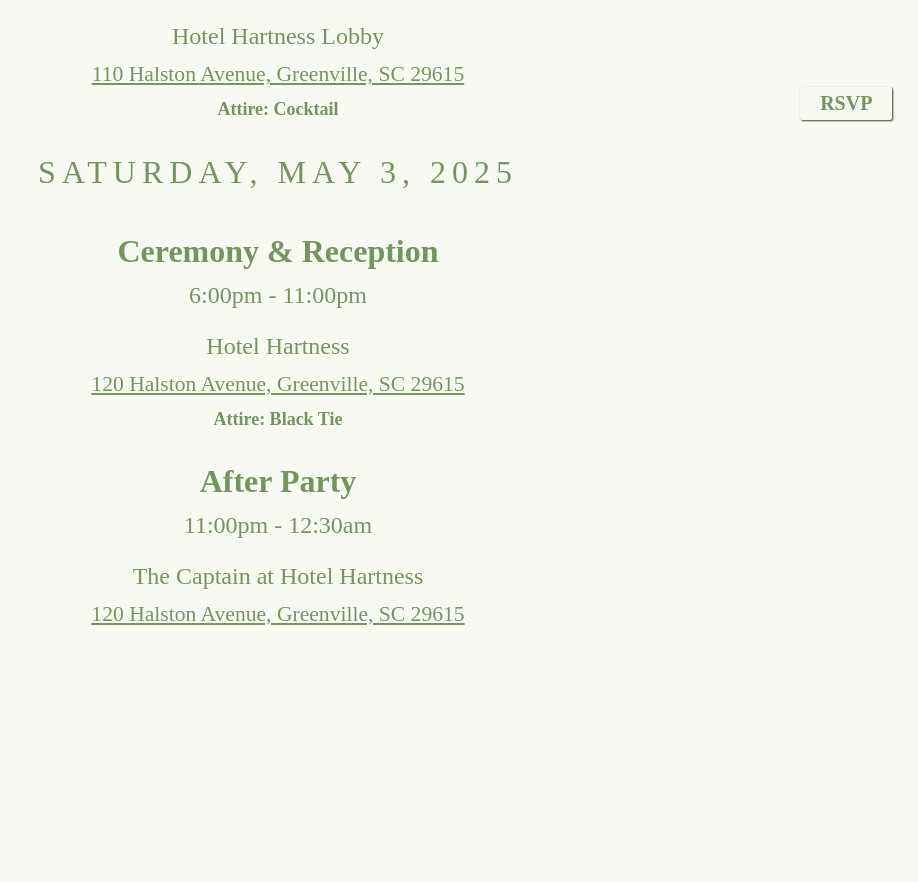
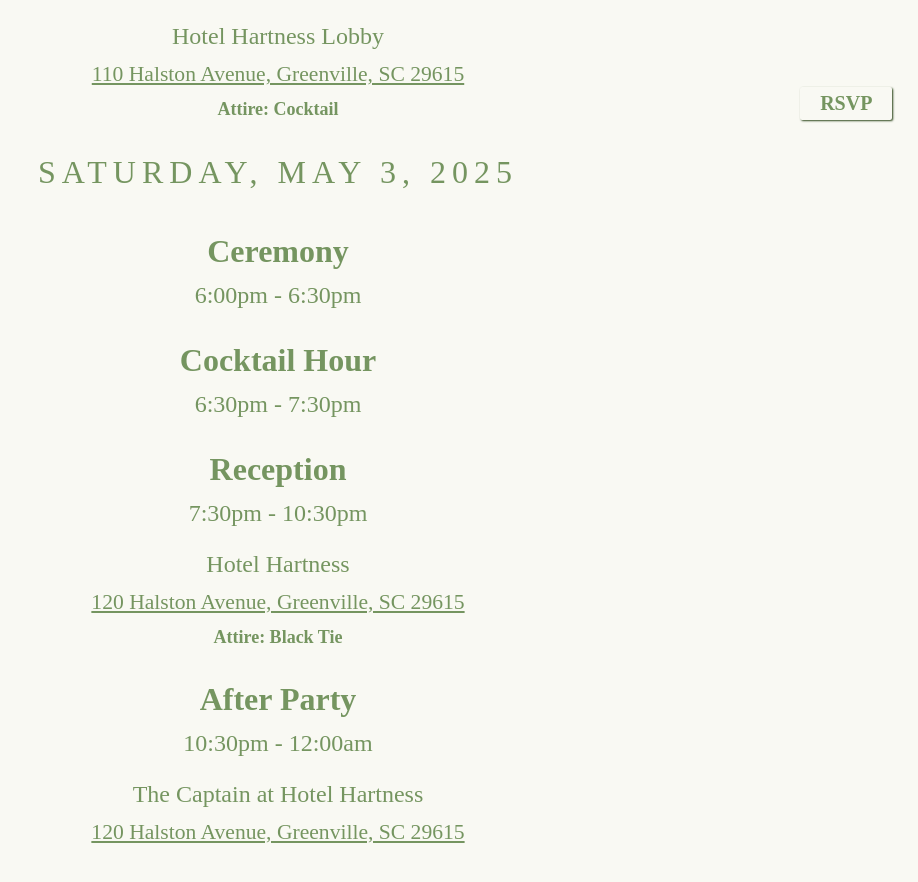
Before and after one commit to colecrum26/wedding, a React (Create React App) app in the folder wedding-website/: page /schedule in a window 1280 px wide. Shown: the part 640-1522 px from the top of the page, without its empty margins (362-1280 px from the left). Before the commit the page ends 1307 px from the top, so only its background shows below. Built offline with nearby package versions, Linux system fonts and the light colour scheme.

Commit message:
recentered registry page

```diff
--- a/wedding-website/src/App.css
+++ b/wedding-website/src/App.css
@@ -9,8 +9,6 @@
 
 * {
   box-sizing: border-box;
-  /* padding: 0;
-  margin: 0; */
 }
 
 html {
@@ -26,7 +24,7 @@ body {
   font-family: "Libre Baskerville";
   min-height: 100vh;
   overflow-x: hidden;
-  width: 100vw;
+  /* width: 100vw; */
 }
 
 div {
@@ -34,7 +32,7 @@ div {
   flex-direction: column;
   flex-wrap: wrap;
   align-items: center;
-  justify-content: center;
+  /* justify-content: center; */
 }
 
 header {
@@ -140,6 +138,7 @@ li {
 }
 .content-wrapper.gallery {
   flex-direction: row;
+  justify-content: center;
 }
 
 .form-el-wrapper {
--- a/wedding-website/src/pages/registry.jsx
+++ b/wedding-website/src/pages/registry.jsx
@@ -7,6 +7,7 @@ export default function Registry() {
     <div className="page-container">
       <Header />
       <div className="content-wrapper">
+        <div className="registry-host">
         <h1 className="registry-loc">WILLIAMS SONOMA</h1>
         <NavLink
           className="faux"
@@ -16,8 +17,8 @@ export default function Registry() {
         >
           View
         </NavLink>
-      </div>
-      <div className="content-wrapper">
+        </div>
+        <div className="registry-host">
         <h1 className="registry-loc">CRATE & BARREL</h1>
         <NavLink
           className="faux"
@@ -27,6 +28,7 @@ export default function Registry() {
         >
           View
         </NavLink>
+        </div>
       </div>
       <RSVPButton />
     </div>
--- a/wedding-website/src/pages/schedule.jsx
+++ b/wedding-website/src/pages/schedule.jsx
@@ -36,8 +36,12 @@ export default function Schedule() {
         </div>
         <div className="events">
           <h1 className="header-main">SATURDAY, MAY 3, 2025</h1>
-          <h1 className="event-title">Ceremony & Reception</h1>
-          <p className="event-time">6:00pm - 11:00pm</p>
+          <h1 className="event-title">Ceremony</h1>
+          <p className="event-time">6:00pm - 6:30pm</p>
+          <h1 className="event-title">Cocktail Hour</h1>
+          <p className="event-time">6:30pm - 7:30pm</p>
+          <h1 className="event-title">Reception</h1>
+          <p className="event-time">7:30pm - 10:30pm</p>
           <p>Hotel Hartness</p>
           <a
             href="https://maps.app.goo.gl/DXcL6Mjs8DtGCsM19"
@@ -49,7 +53,7 @@ export default function Schedule() {
           </a>
           <p className="attire">Attire: Black Tie</p>
           <h1 className="event-title">After Party</h1>
-          <p className="event-time">11:00pm - 12:30am</p>
+          <p className="event-time">10:30pm - 12:00am</p>
           <p>The Captain at Hotel Hartness</p>
           <a
             href="https://maps.app.goo.gl/DXcL6Mjs8DtGCsM19"
```
Also changed, not shown: wedding-website/src/style/gallery.css (added).
